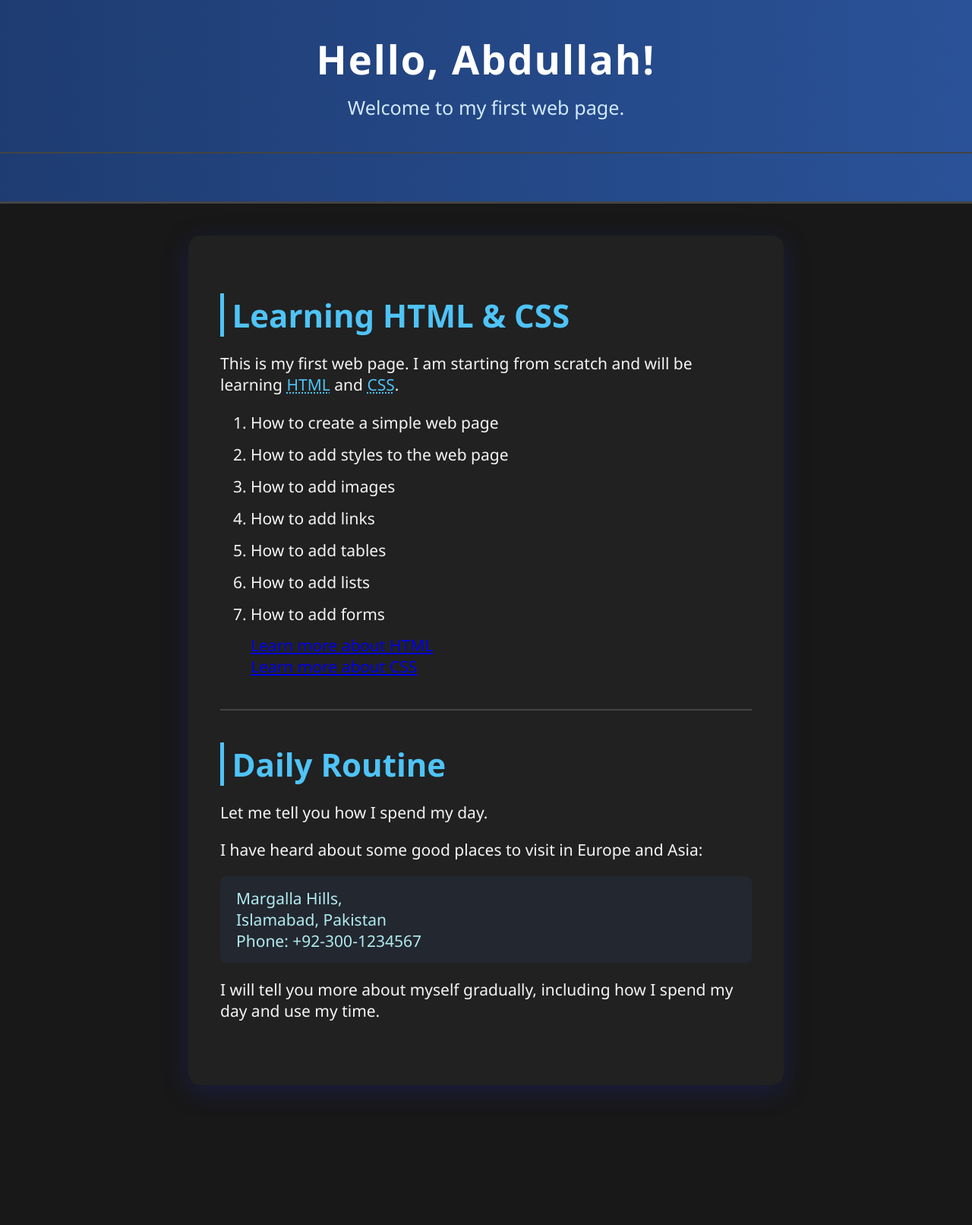
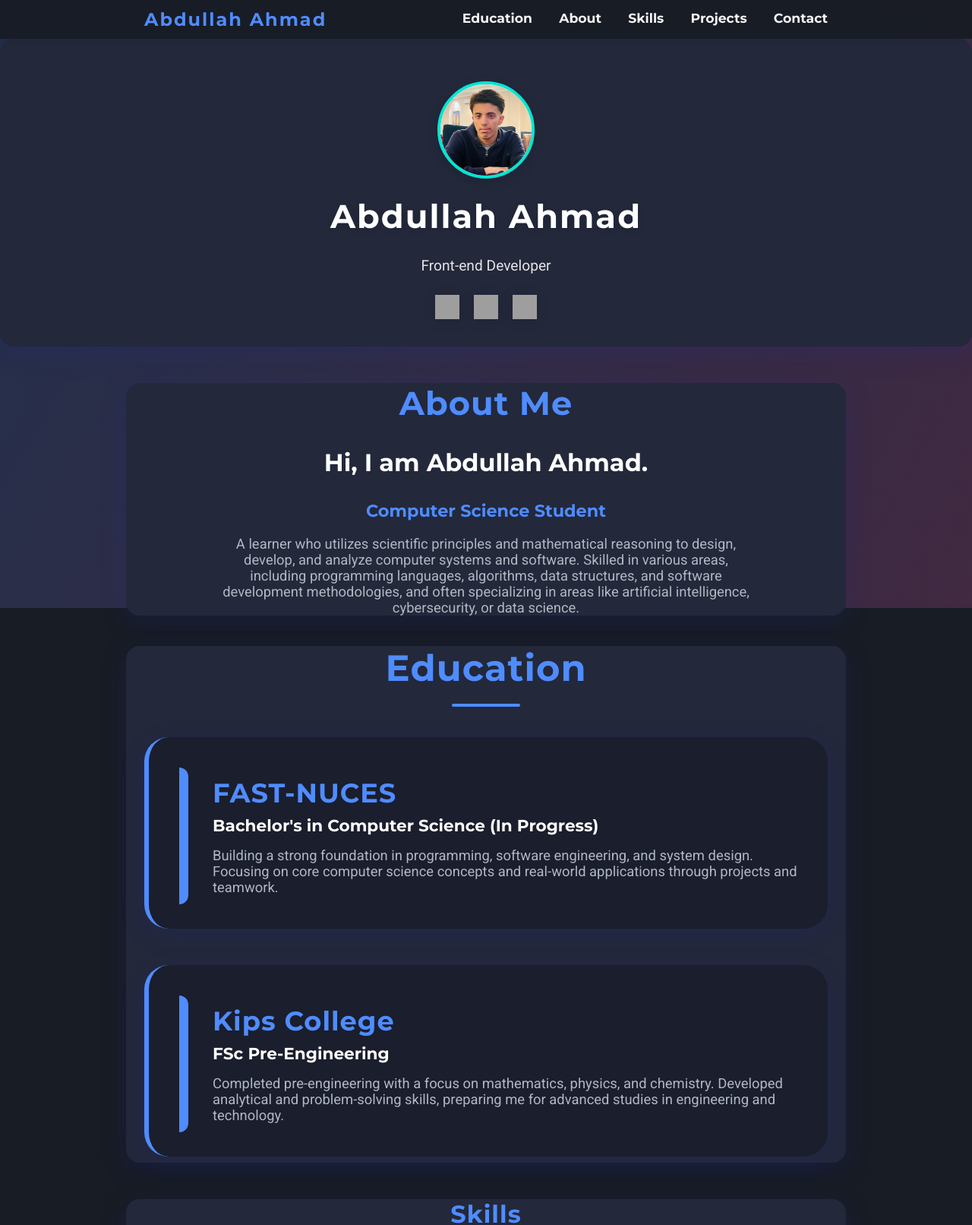
Before and after one commit to Abdullah003-hub/My-Portfolio, a plain HTML site: page index.html in a window 1280 px wide. Shown: the top 1612 px of the page at 76% size. Before the commit the page ends 1470 px from the top, so only its background shows below. Drawn offline with Linux system fonts and the light colour scheme; grey boxes are pictures that could not be loaded.

Commit message:
Renamed portfolio.html to index.html

```diff
--- a/index.html
+++ b/index.html
@@ -2,57 +2,132 @@
 <html lang="en">
 <head>
   <meta charset="UTF-8">
-    <meta name="author" content="Abdullah Ahmad">
-    <meta name="description" content="This is a simple web page created by Abdullah.">
-    <title>WEB PAGE</title>
-    <link rel="icon" href="html5.jpg" type="image/x-icon">
-    <link rel="stylesheet" href="main.css" type="text/css">
+  <meta name="viewport" content="width=device-width, initial-scale=1.0">
+  <title>Abdullah Ahmad | Portfolio</title>
+  <link rel="icon" type="image/png" href="favicon.png">
+  <link rel="stylesheet" href="portfolio.css">
+  <link rel="preconnect" href="https://fonts.googleapis.com">
+  <link rel="preconnect" href="https://fonts.gstatic.com" crossorigin>
+  <link href="https://fonts.googleapis.com/css2?family=Montserrat:wght@700;400&family=Roboto:wght@400;500&display=swap" rel="stylesheet">
 </head>
 <body>
+  <div class="gradient-bg"></div>
   <header>
-        <h1>Hello, Abdullah!</h1>
-        <p>Welcome to my first web page.</p>
-        <hr>
+    <nav>
+      <div class="container nav-container">
+        <div class="logo">Abdullah Ahmad</div>
+        <ul>
+          <li><a href="#education">Education</a></li>
+          <li><a href="#about">About</a></li>
+          <li><a href="#skills">Skills</a></li>
+          <li><a href="#projects">Projects</a></li>
+          <li><a href="#contact">Contact</a></li>
+        </ul>
+      </div>
+    </nav>
+    <section class="hero">
+      <img src="abd.png" alt="Profile" class="profile-img">
+      <h1>Abdullah Ahmad</h1>
+      <p class="subtitle">Front-end Developer</p>
+      <div class="hero-links">
+        <a href="mailto:abdullahrazzaq2005@gmail.com" title="Email"><img src="https://img.icons8.com/ios-filled/30/ffffff/new-post.png" alt="Email"></a>
+        <a href="https://github.com/Abdullah003-hub" target="_blank" title="GitHub"><img src="https://img.icons8.com/ios-glyphs/30/ffffff/github.png" alt="GitHub"></a>
+        <a href="https://www.linkedin.com/in/abdullah-ahmad-5474b1270?utm_source=share&utm_campaign=share_via&utm_content=profile&utm_medium=android_app" target="_blank" title="LinkedIn"><img src="https://img.icons8.com/ios-filled/30/ffffff/linkedin.png" alt="LinkedIn"></a>
+      </div>
+    </section>
   </header>
-
   <main>
-        <section>
-            <h2>Learning HTML &amp; CSS</h2>
+    <section id="about" class="about container">
+      <h2>About Me</h2>
+      <div class="about-main">
+        <h3>Hi, I am Abdullah Ahmad.</h3>
+        <h4>Computer Science Student</h4>
         <p>
-                This is my first web page. I am starting from scratch and will be learning <abbr title="Hyper Text Markup Language">HTML</abbr> and <abbr title="Cascading Style Sheets">CSS</abbr>.
+          A learner who utilizes scientific principles and mathematical reasoning to design, develop, and analyze computer systems and software. Skilled in various areas, including programming languages, algorithms, data structures, and software development methodologies, and often specializing in areas like artificial intelligence, cybersecurity, or data science.
         </p>
-            <ol>
-                <li>How to create a simple web page</li>
-                <li>How to add styles to the web page</li>
-                <li>How to add images</li>
-                <li>How to add links</li>
-                <li>How to add tables</li>
-                <li>How to add lists</li>
-                <li>How to add forms</li>
-                <a href="https://www.w3schools.com/html/html_intro.asp" target="_blank">Learn more about HTML</a>
-                <br class="clear">
-                <a href="https://www.w3schools.com/css/css_intro.asp" target="_blank">Learn more about CSS</a>
-
-            </ol>
+      </div>
     </section>
-
-        <hr>
-
-        <section>
-            <h2>Daily Routine</h2>
-            <p>Let me tell you how I spend my day.</p>
-            <p>
-                I have heard about some good places to visit in Europe and Asia:
-            </p>
-            <address>
-                Margalla Hills,<br>
-                Islamabad, Pakistan<br>
-                Phone: +92-300-1234567
-            </address>
-            <p>
-                I will tell you more about myself gradually, including how I spend my day and use my time.
-            </p>
+    <section id="education" class="education container">
+      <h2>Education</h2>
+      <div class="education-list">
+        <div class="education-card">
+          <span class="edu-border"></span>
+          <div class="edu-content">
+            <div class="edu-title">FAST-NUCES</div>
+            <div class="edu-degree">Bachelor's in Computer Science (In Progress)</div>
+            <div class="edu-desc">
+              Building a strong foundation in programming, software engineering, and system design. Focusing on core computer science concepts and real-world applications through projects and teamwork.
+            </div>
+          </div>
+        </div>
+        <div class="education-card">
+          <span class="edu-border"></span>
+          <div class="edu-content">
+            <div class="edu-title">Kips College</div>
+            <div class="edu-degree">FSc Pre-Engineering</div>
+            <div class="edu-desc">
+              Completed pre-engineering with a focus on mathematics, physics, and chemistry. Developed analytical and problem-solving skills, preparing me for advanced studies in engineering and technology.
+            </div>
+          </div>
+        </div>
+      </div>
+    </section>
+    <section id="skills" class="skills container">
+      <h2>Skills</h2>
+      <div class="skills-flex">
+        <div class="skills-group">
+          <h3 class="skills-heading">Technical Skills</h3>
+          <ul>
+            <li>Programming Fundamentals</li>
+            <li>OOP</li>
+            <li>DSA</li>
+            <li>Database Systems</li>
+            <li>Computer Networks</li>
+            <li>Software Engineering</li>
+          </ul>
+        </div>
+        <div class="skills-group">
+          <h3 class="skills-heading">Creative Skills</h3>
+          <ul>
+            <li>Web Development</li>
+            <li>Web Design</li>
+            <li>Figma</li>
+            <li>UI/UX Design</li>
+          </ul>
+        </div>
+      </div>
+    </section>
+    <section id="projects" class="projects container">
+      <h2>Projects</h2>
+      <div class="project-list">
+        <div class="project-card">
+          <h3>Personal Blog</h3>
+          <p>A simple blog webpage built with HTML and CSS to share my learning journey.</p>
+          <a href="#">View Project</a>
+        </div>
+        <div class="project-card">
+          <h3>Task Manager</h3>
+          <p>A static to-do list page using HTML forms and CSS styling.</p>
+          <a href="#">View Project</a>
+        </div>
+        <div class="project-card">
+          <h3>Portfolio Website</h3>
+          <p>This very portfolio, showcasing my skills and projects with a responsive design.</p>
+          <a href="#">View Project</a>
+        </div>
+      </div>
+    </section>
+    <section id="contact" class="contact container">
+      <h2>Contact</h2>
+      <div class="contact-links">
+        <a href="mailto:abdullahrazzaq2005@gmail.com"><img src="https://img.icons8.com/ios-filled/30/4f8cff/new-post.png" alt="Email"> abdullah@example.com</a>
+        <a href="https://github.com/Abdullah003-hub" target="_blank"><img src="https://img.icons8.com/ios-glyphs/30/4f8cff/github.png" alt="GitHub"> github.com/yourusername</a>
+        <a href="https://www.linkedin.com/in/abdullah-ahmad-5474b1270?utm_source=share&utm_campaign=share_via&utm_content=profile&utm_medium=android_app" target="_blank"><img src="https://img.icons8.com/ios-filled/30/4f8cff/linkedin.png" alt="LinkedIn"> linkedin.com/in/yourusername</a>
+      </div>
     </section>
   </main>
+  <footer>
+    <p>© 2025 Abdullah. All rights reserved.</p>
+  </footer>
 </body>
 </html>
```
Also changed, not shown: portfolio.html (deleted, +0 -133 lines). Lines whose indentation alone changed are shown as unchanged.
